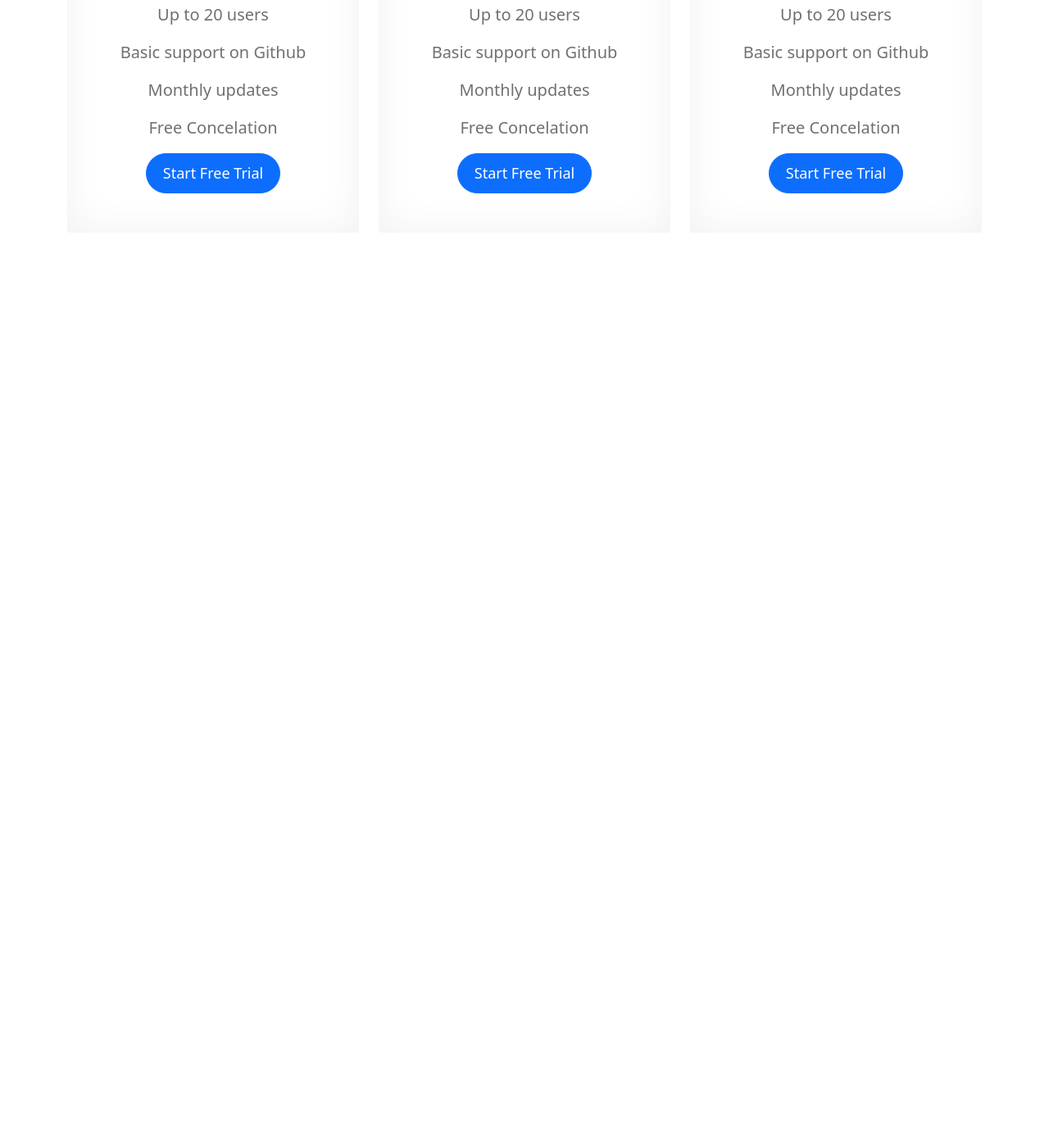
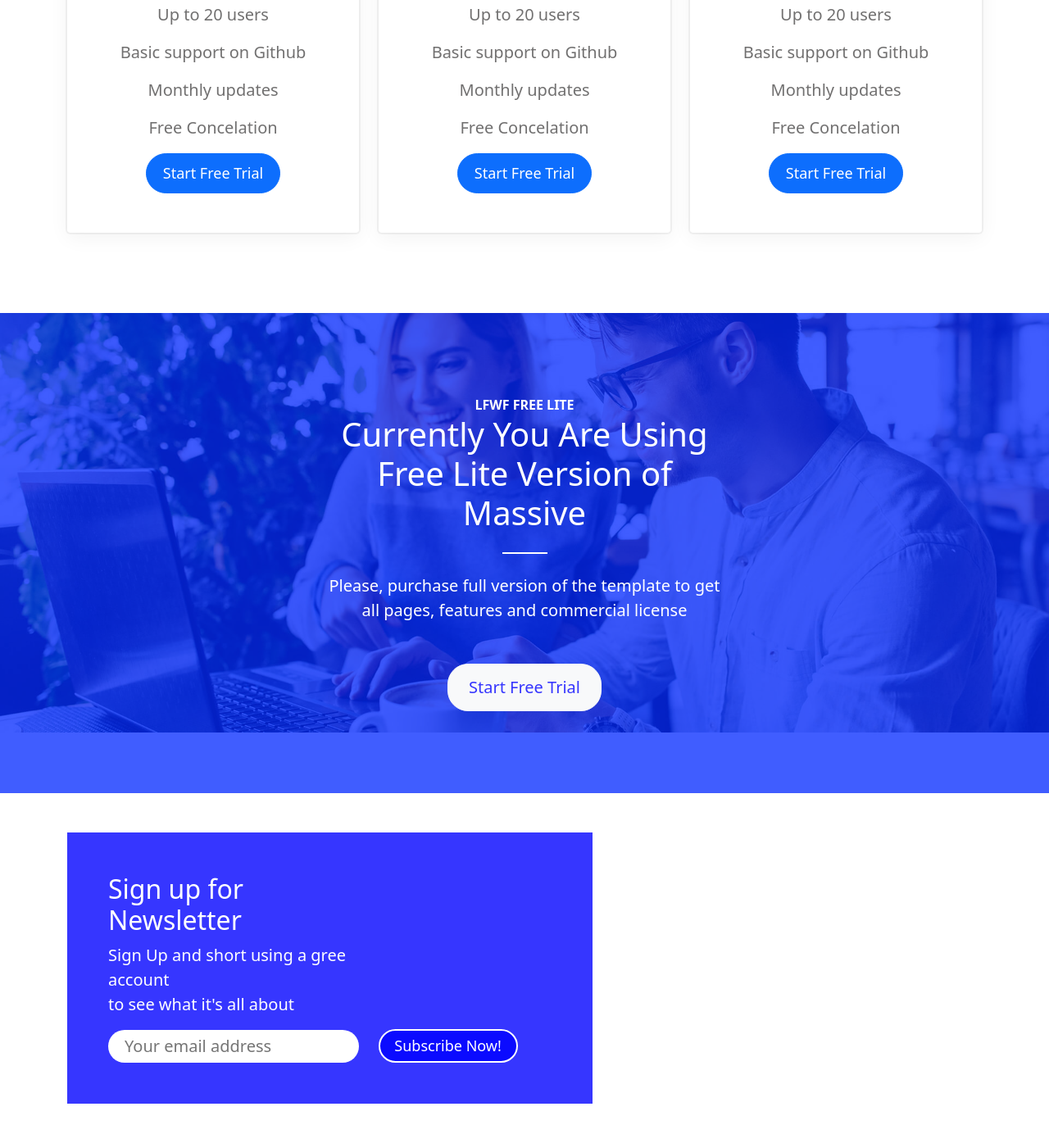
Before and after one commit to ukaychingmarma/class-25, a plain HTML site: page index.html in a window 1280 px wide. Shown: the part 631-2026 px from the top of the page at 82% size. Before the commit the page ends 963 px from the top, so only its background shows below. Drawn offline with nearby package versions, Linux system fonts and the light colour scheme.

Commit message:
Add files via upload

```diff
--- a/index.html
+++ b/index.html
@@ -87,6 +87,58 @@
               </div>
          </div>
     </div>
+    <!-- ----------banner-section------------- -->
+    <!-- ----------banner-section------------- -->
+    <section class="banner-section">
+         <div class="container-fluid banner">
+              <div class="row">
+                   <div class="col-12">
+                        <div class="banner-title">
+                             <b>LFWF FREE LITE</b>
+                             <h1> Currently You Are Using Free Lite Version of Massive</h1>
+                             <hr class="my-4"/>
+                             <p>Please, purchase full version of the template to get all pages, features and commercial license</p>
+                             <button class="btn btn-light btn-lg">Start Free Trial</button>
+                        </div>
+                   </div>
+              </div>
+         </div>
+    </section>
+    <!-- ---------business-card-section- -->
+    <!-- ---------business-card-section- -->
+    <section class="business-card-section py-5">
+         <div class="container">
+              <div class="row">
+                   <div class="col-md-7">
+
+                         <div class="card-1">
+                              <form class="">
+                              <div class="row">
+                                   <div class="col-7">
+                                        <div class="card-item-1">
+                                             <h2>Sign up for Newsletter</h2>
+                                             <p>Sign Up and short using a gree account <br> to see what it's all about</p>
+                                             <input class="email" type="email" placeholder="Your email address">
+                                        </div>
+                                    </div>
+                                    <div class="col-5 align-self-end">
+                                        <div class="card-item-2">
+                                             <button type="submit">Subscribe Now!</button>
+                                        </div>
+                                    </div>
+                              </div>
+                             </form>
+                         </div>
+
+                   </div>
+                   <div class="col-md-4">
+                        <div class="card-2">
+
+                        </div>
+                   </div>
+              </div>
+         </div>
+    </section>
     <!-- Optional JavaScript; choose one of the two! -->
 
     <!-- Option 1: Bootstrap Bundle with Popper -->
--- a/style.css
+++ b/style.css
@@ -42,8 +42,9 @@ body{
 
 }
 .pricing-item-section .items .pricing-item{
-     box-shadow: rgba(0, 0, 0, 0.06) 0px 2px 50px 0px inset;
+     box-shadow: rgba(0, 0, 0, 0.05) 0px 6px 24px 0px, rgb(243, 243, 243) 0px 0px 0px 2px;
      transition: 1s;
+     margin-bottom: 50px;
 }
 .pricing-item:hover{
      background-color: #2f65ed;
@@ -119,3 +120,97 @@ body{
      z-index: -1;
      background-color:rgba(0, 0, 249, 0.8);
 }
+/* --------banner-section------- */
+/* --------banner-section------- */
+.banner-section{
+     background-image: url(./img/free-bg.jpg);
+    background-repeat: no-repeat;
+    background-size: cover;
+    color: white;
+    text-align: center;
+    background-position-y: -88px;
+}
+.banner-title h1{
+     width: 38%;
+     margin: 0 auto;
+}
+.banner-title p{
+     width: 38%;
+     margin: 0 auto;
+     font-size: 20px;
+}
+.banner-section hr{
+     width: 55px;
+     height: 2px;
+     z-index:-1;
+     color:rgb(255, 255, 255);
+     opacity: 5;
+     margin: 0 auto;
+}
+.banner-section button{
+     color:rgba(0, 0, 255, 0.79);
+     font-size: 20px;
+     font-weight: 500;
+     padding: 13px 25px !important;
+     border-radius: 25px;
+     margin-top: 50px;
+     position: relative;
+     z-index: 1;
+}
+.banner-section button::after{
+     content: "";
+     position: absolute;
+     width: 0%;
+     height: 100%;
+     background-color:rgba(0, 0, 255, 0.79);
+     top: 0;
+     left: 0;
+     border-radius: 25px;
+     visibility: hidden;
+     opacity: 0;
+     transition: 1s;
+     z-index: -1;
+}
+.banner-section button:hover::after{
+     visibility: visible;
+     opacity: 1;
+     width: 100%;
+}
+.banner-section button:hover{
+     Color:white !important;
+
+}
+.banner{
+     background-color: rgba(3, 41, 255, 0.758);
+     padding: 100px 0;
+}
+/* ---------------business-card-section------------ */
+/* ---------------business-card-section------------ */
+.business-card-section{
+}
+.business-card-section .card-1{
+     background-color: rgba(0, 0, 255, 0.79);
+     padding: 50px;
+     color:white;
+}
+.card-1 p{
+     font-size: 20px;
+}
+.email{
+     width: 100%;
+     padding: 5px;
+     border-radius: 20px;
+     border: none;
+     font-size: 20px;
+     padding-left: 20px !important;
+}
+.card-item-2 button{
+     border-radius: 23px;
+     border: 2px solid white;
+     font-weight: 500;
+     font-size: 18px;
+     background-color: rgba(0, 0, 255, 0.79);
+     width: 170px;
+     color:white;
+     padding: 5px;
+}
```
